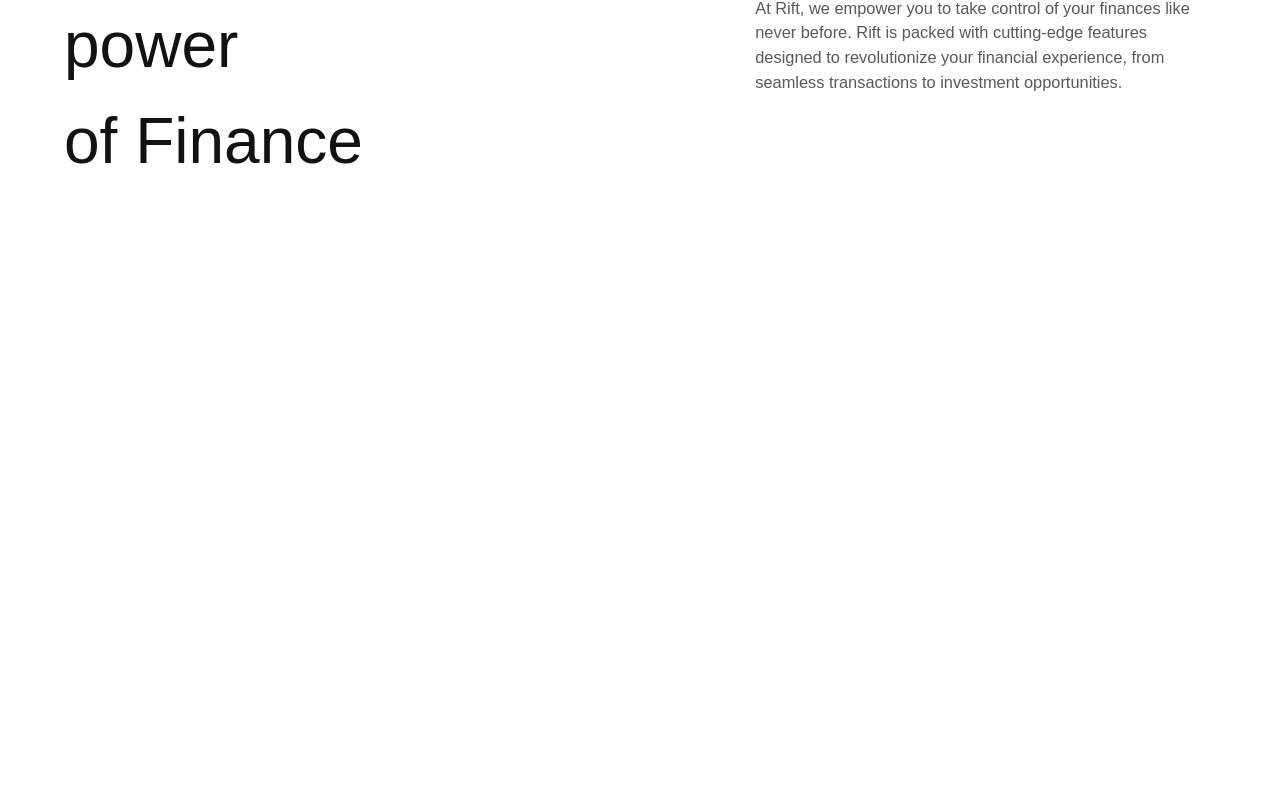
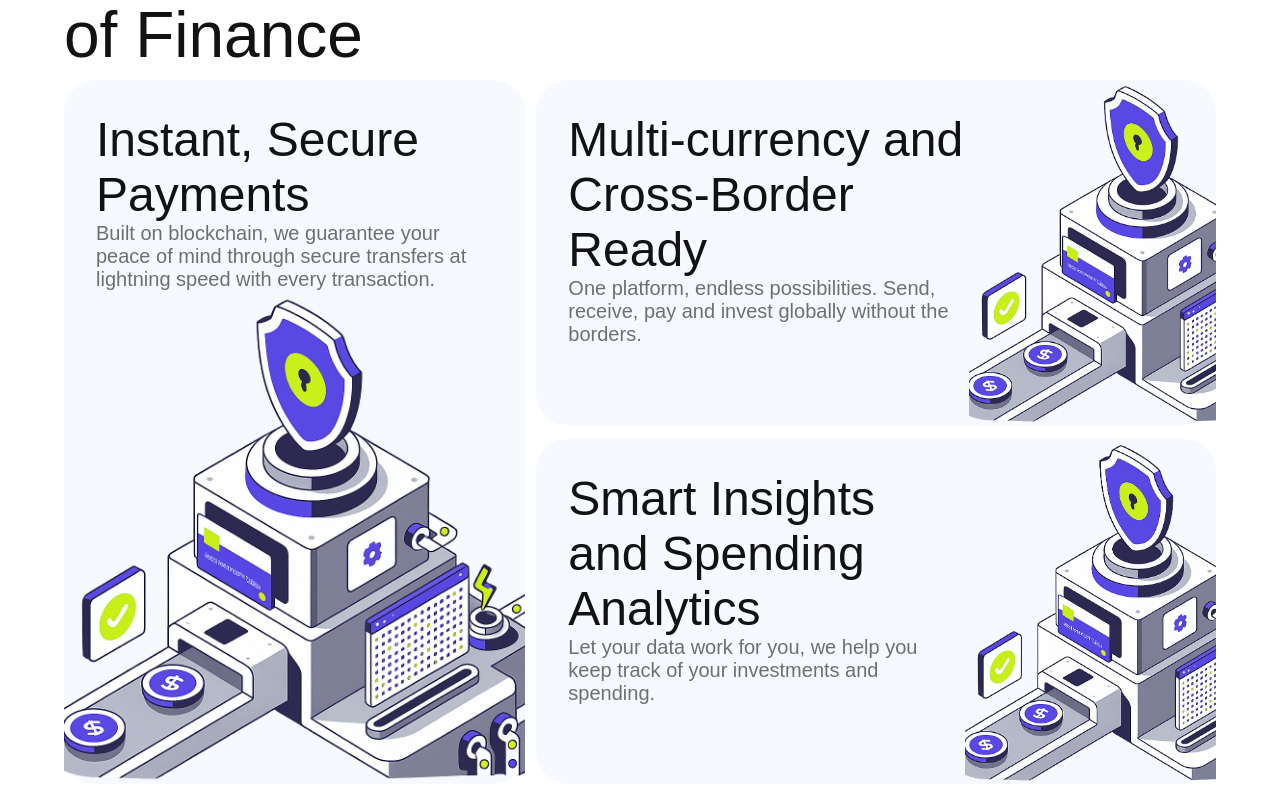
Before and after one commit to Rift-FI/rift-landing, a React (Vite) app: page / in a window 1280 px wide. Shown: the part 1200-1992 px from the top of the page. Before the commit the page ends 1397 px from the top, so only its background shows below. Built offline with nearby package versions, Linux system fonts and the light colour scheme; a web font is replaced by a local one.

Commit message:
add features

```diff
--- a/src/components/Features.tsx
+++ b/src/components/Features.tsx
@@ -5,7 +5,7 @@
   return (
     <div id="features">
       <p className="title">
-        Features <GoRocket className="features_icon" />
+        Features <GoRocket />
       </p>
 
       <div className="title-desc">
@@ -21,6 +21,46 @@
           investment opportunities.
         </p>
       </div>
+
+      <div className="__features">
+        <div className="f_left">
+          <p className="f_title">Instant, Secure Payments</p>
+          <p className="f_desc">
+            Built on blockchain, we guarantee your peace of mind through secure
+            transfers at lightning speed with every transaction.
+          </p>
+
+          <div className="f_bg_image" />
+        </div>
+
+        <div className="f_right">
+          <div className="feature">
+            <span>
+              <p className="f_title">Multi-currency and Cross-Border Ready</p>
+              <p className="f_desc">
+                One platform, endless possibilities. Send, receive, pay and
+                invest globally without the borders.
+                <br />
+              </p>
+            </span>
+
+            <div className="f_bg_image crossborder" />
+          </div>
+
+          <div className="feature">
+            <span>
+              <p className="f_title">Smart Insights and Spending Analytics</p>
+              <p className="f_desc">
+                Let your data work for you, we help you keep track of your
+                investments and spending.
+                <br />
+              </p>
+            </span>
+
+            <div className="f_bg_image insights" />
+          </div>
+        </div>
+      </div>
     </div>
   );
 };
--- a/src/components/Header.tsx
+++ b/src/components/Header.tsx
@@ -7,7 +7,7 @@
             <div className="l1">
                 <span className="welcome">
                     Welcome to Rift
-          <MdStars className="icon" />
+                    <MdStars id="_icon" />
                 </span>
 
                 <p className="about">
--- a/src/styles/components/about.scss
+++ b/src/styles/components/about.scss
@@ -43,6 +43,7 @@
 
     ._desc {
       text-align: center;
+      font-size: 1.125rem;
       font-weight: 400;
       color: rgba($color: colors.$primarywhite, $alpha: 0.625);
     }
--- a/src/styles/components/features.scss
+++ b/src/styles/components/features.scss
@@ -12,7 +12,6 @@
     text-transform: uppercase;
 
     .features_icon {
-      @include mixins.simpletranslate(0.5s, 0s);
       color: colors.$blueaccent;
     }
   }
@@ -41,4 +40,134 @@
       color: rgba($color: colors.$textprimary, $alpha: 0.7);
     }
   }
+
+  .__features {
+    @include mixins.flexmixin(column, nowrap, flex-start, flex-start, 0.75rem);
+    margin-top: 1rem;
+
+    @include mixins.desktop() {
+      @include mixins.flexmixin(row, nowrap, center, space-between, 0);
+      width: 100%;
+      height: 44rem;
+      margin-top: 0.5rem;
+    }
+
+    .f_left {
+      @include mixins.desktop() {
+        @include mixins.flexmixin(column, nowrap, flex-start, space-between, 0);
+        width: 40%;
+        height: 100%;
+      }
+
+      border-radius: 2rem;
+      background-color: colors.$secondary;
+
+      .f_title {
+        padding: 1rem 1rem 0 1rem;
+        font-size: 1.5rem;
+
+        @include mixins.desktop() {
+          padding: 2rem 2rem 0 2rem;
+          font-size: 3rem;
+        }
+      }
+
+      .f_desc {
+        @include mixins.desktop() {
+          padding: 0 2rem 0 2rem;
+          font-size: 1.25rem;
+        }
+
+        padding: 0 1rem 1rem 1rem;
+        font-weight: 400;
+        color: rgba($color: colors.$textprimary, $alpha: 0.6);
+      }
+
+      .f_bg_image {
+        display: none !important;
+
+        @include mixins.desktop() {
+          display: block !important;
+          width: 100%;
+          height: calc(100% - 10rem);
+          background-image: url(/assets/instant-payments.png);
+          background-size: cover;
+          background-repeat: no-repeat;
+        }
+      }
+    }
+
+    .f_right {
+      @include mixins.flexmixin(
+        column,
+        nowrap,
+        flex-start,
+        flex-start,
+        0.75rem
+      );
+
+      @include mixins.desktop() {
+        @include mixins.flexmixin(column, nowrap, center, space-between, 0);
+        width: 59%;
+        height: 100%;
+      }
+
+      .feature {
+        @include mixins.desktop() {
+          @include mixins.flexmixin(row, nowrap, flex-start, space-between, 0);
+          width: 100%;
+          height: 49%;
+        }
+
+        border-radius: 2rem;
+        background-color: colors.$secondary;
+
+        span {
+          @include mixins.desktop() {
+            padding: 2rem 0 2rem 2rem;
+          }
+
+          display: inline-block;
+          padding: 1rem;
+
+          .f_title {
+            @include mixins.desktop() {
+              font-size: 3rem;
+            }
+
+            font-size: 1.5rem;
+          }
+
+          .f_desc {
+            @include mixins.desktop() {
+              font-size: 1.25rem;
+            }
+
+            font-weight: 400;
+            color: rgba($color: colors.$textprimary, $alpha: 0.6);
+          }
+        }
+
+        .f_bg_image {
+          display: none !important;
+
+          @include mixins.desktop() {
+            display: block !important;
+            width: calc(100% - 10rem);
+            height: 100%;
+            background-size: cover;
+            background-repeat: no-repeat;
+          }
+
+          &.crossborder {
+            background-image: url(/assets/instant-payments.png);
+          }
+
+          &.insights {
+            background-image: url(/assets/instant-payments.png);
+          }
+        }
+      }
+    }
+  }
 }
--- a/src/styles/components/header.scss
+++ b/src/styles/components/header.scss
@@ -19,7 +19,7 @@
       font-weight: 500;
       background-color: rgba($color: colors.$sucesslight, $alpha: 0.25);
 
-      .icon {
+      #_icon {
         @include mixins.simplerotate(0.5s, 0s);
         font-size: 1.5rem;
         color: colors.$darkshark;
@@ -48,7 +48,7 @@
       font-weight: 600;
       text-align: center;
       color: colors.$primarywhite;
-      background-color: colors.$blueaccent;
+      background-color: colors.$textprimary;
 
       @include mixins.desktop() {
         width: fit-content;
@@ -57,7 +57,7 @@
       }
 
       &:hover {
-        background-color: colors.$textprimary;
+        background-color: colors.$blueaccent;
         transition: all ease-in-out 0.25s;
       }
     }
--- a/src/styles/constants/_mixins.scss
+++ b/src/styles/constants/_mixins.scss
@@ -5,7 +5,6 @@
   font-optical-sizing: auto;
   font-weight: 300;
   font-style: normal;
-  line-height: 1.5;
 }
 
 @mixin flexmixin($direction, $wrap, $align, $justify, $gap) {
```
Also changed, not shown: public/assets/instant-payments.png (added). Lines whose indentation alone changed are shown as unchanged.
